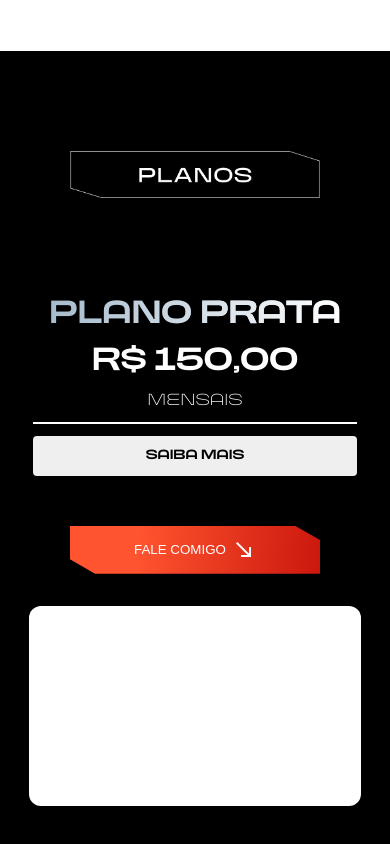
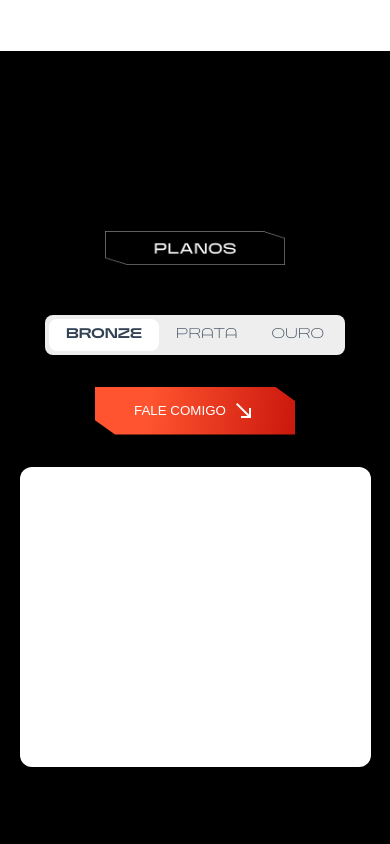
Before and after one commit to ArkynDev/cliente002, a plain HTML site: page index.html in a window 390 px wide. Shown: the part 4289-5133 px from the top of the page. Drawn offline with nearby package versions, Linux system fonts and the light colour scheme.

Commit message:
Finalizando

```diff
--- a/index.html
+++ b/index.html
@@ -157,6 +157,28 @@
 
                 </div>
             </div>
+
+            <div id="planos-mobile">
+                <div class="radio-inputs">
+                    <label class="radio">
+                        <input type="radio" name="plano" value="bronze" checked="">
+                        <span class="name">Bronze</span>
+                    </label>
+                    <label class="radio">
+                        <input type="radio" name="plano" value="prata">
+                        <span class="name">Prata</span>
+                    </label>
+
+                    <label class="radio">
+                        <input type="radio" name="plano" value="ouro">
+                        <span class="name">Ouro</span>
+                    </label>
+                </div>
+                <button class="primary-btn">FALE COMIGO <span class="material-symbols-outlined">south_east</span></button>
+                <div id="plano-info">
+
+                </div>
+            </div>
         </section>
     </main>
 </body>
--- a/styles/style.scss
+++ b/styles/style.scss
@@ -320,6 +320,10 @@ main {
     }
 }
 
+#planos-mobile {
+    display: none;
+}
+
 @media screen and (max-width: 768px) {
     #s1 {
         background: url('../img/img01-mobile.png') center center no-repeat;
@@ -432,6 +436,40 @@ main {
         width: 200px !important;
         height: 50px !important;
         font-size: 1em !important;
+    }
+
+    #tabela-de-planos, #confirmação-planos {
+        display: none !important;
+    }
+
+    #s6 {
+        display: flex;
+        flex-direction: column;
+
+        img {
+            padding-top: 80px;
+            width: 180px !important;
+        }
+
+        #planos-mobile {
+            display: flex;
+            flex-direction: column;
+            align-items: center;
+            width: 100%;
+            padding-top: 50px;
+            gap: 32px;
+
+            button {
+                width: 200px;
+            }
+
+            #plano-info {
+                background-color: white;
+                width: 90%;
+                height: 300px;
+                border-radius: 12px;
+            }
+        }
     }
 
     .br-desk {
@@ -557,6 +595,45 @@ main {
     }
 }
 
+.radio-inputs {
+    position: relative;
+    display: flex;
+    flex-wrap: wrap;
+    border-radius: 0.5rem;
+    background-color: #EEE;
+    box-sizing: border-box;
+    box-shadow: 0 0 0px 1px rgba(0, 0, 0, 0.06);
+    padding: 0.25rem;
+    width: 300px;
+    font-size: 14px;
+
+    .radio {
+        flex: 1 1 auto;
+        text-align: center;
+
+        Input {
+            display: none;
+        }
+
+        .name {
+            display: flex;
+            cursor: pointer;
+            align-items: center;
+            justify-content: center;
+            border-radius: 0.5rem;
+            border: none;
+            padding: .5rem 0;
+            color: rgba(51, 65, 85, 1);
+            transition: all .15s ease-in-out;
+        }
+    }
+}
+
+.radio-inputs .radio input:checked + .name {
+    background-color: #fff;
+    font-weight: 600;
+}
+
 
 .text-bold { font-weight: 900; }
 
```
Also changed, not shown: styles/style.css, 1 other file.
